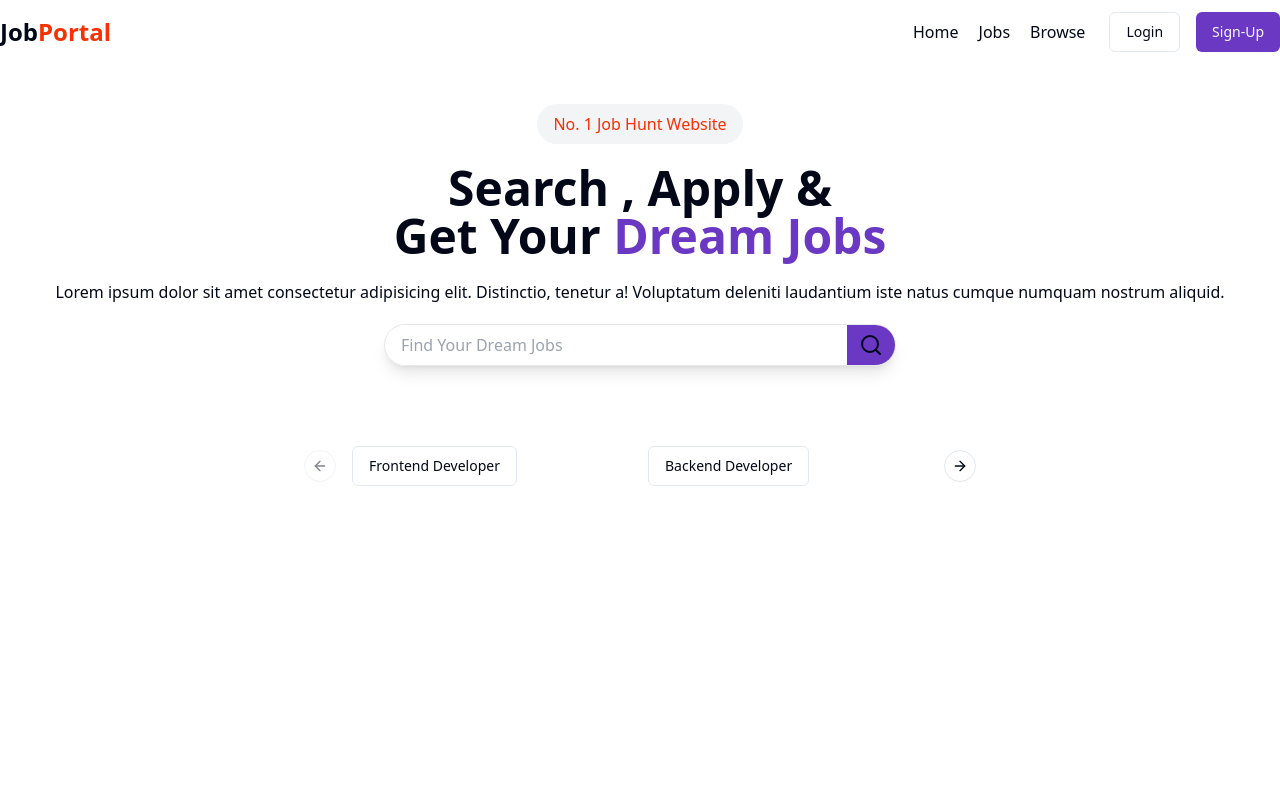
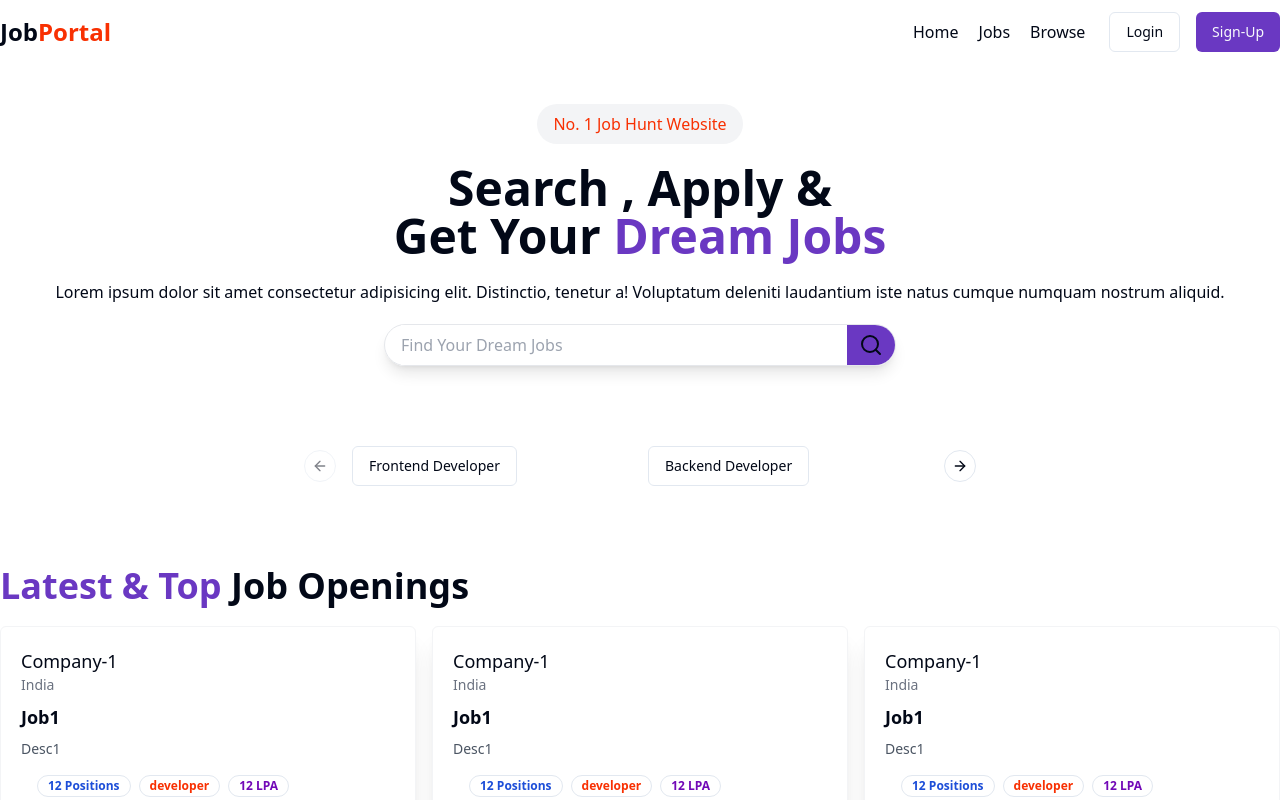
Before and after one commit to iamHarshvardhan10/mern-jobseeking-portal, a React (Vite) app: page / in a window 1280 px wide. Shown: the top 800 px of the page. Built offline with nearby package versions, Linux system fonts and the light colour scheme; no server answers.

Commit message:
create Home LatestJobs page UI

```diff
--- /dev/null
+++ b/src/components/LatestJobs.jsx
@@ -0,0 +1,20 @@
+import LatestJobsCard from "./LatestJobsCard";
+
+const randomJobs = [1, 2, 3, 4, 5, 6, 7, 8];
+
+const LatestJobs = () => {
+  return (
+    <div className="max-w-7xl mx-auto my-20">
+      <h1 className="text-4xl font-bold">
+        <span className="text-[#6A38C2]">Latest & Top</span> Job Openings
+      </h1>
+      <div className="grid grid-cols-3 gap-4 my-5">
+        {randomJobs.slice(0, 6).map((job, index) => (
+          <LatestJobsCard key={index} />
+        ))}
+      </div>
+    </div>
+  );
+};
+
+export default LatestJobs;
--- /dev/null
+++ b/src/components/LatestJobsCard.jsx
@@ -0,0 +1,31 @@
+import { Badge } from "./ui/badge";
+
+const LatestJobsCard = () => {
+  return (
+    <div className="p-5 rounded-md shadow-xl bg-white border border-gray-100 cursor-pointer">
+      <div>
+        <h1 className="font-medium text-lg">Company-1</h1>
+        <p className="text-sm text-gray-500">India</p>
+      </div>
+      <div>
+        <h1 className="font-bold text-lg my-2">Job1</h1>
+        <p className="text-sm text-gray-600">Desc1</p>
+      </div>
+      <div>
+        <div className="flex items-center gap-2 m-4">
+          <Badge className={"text-blue-700 font-bold"} variant="ghost">
+            12 Positions
+          </Badge>
+          <Badge className={"text-[#F83002] font-bold"} variant="ghost">
+            developer
+          </Badge>
+          <Badge className={"text-[#7209b7] font-bold"} variant="ghost">
+            12 LPA
+          </Badge>
+        </div>
+      </div>
+    </div>
+  );
+};
+
+export default LatestJobsCard;
--- a/src/components/shared/Home.jsx
+++ b/src/components/shared/Home.jsx
@@ -1,11 +1,13 @@
 import CategoryCarousel from "../CategoryCarousel";
 import HeroSection from "../HeroSection";
+import LatestJobs from "../LatestJobs";
 
 const Home = () => {
   return (
     <div>
       <HeroSection />
       <CategoryCarousel />
+      <LatestJobs/>
     </div>
   );
 };
--- /dev/null
+++ b/src/components/ui/badge.jsx
@@ -0,0 +1,34 @@
+import * as React from "react"
+import { cva } from "class-variance-authority";
+
+import { cn } from "@/lib/utils"
+
+const badgeVariants = cva(
+  "inline-flex items-center rounded-full border px-2.5 py-0.5 text-xs font-semibold transition-colors focus:outline-none focus:ring-2 focus:ring-ring focus:ring-offset-2",
+  {
+    variants: {
+      variant: {
+        default:
+          "border-transparent bg-primary text-primary-foreground hover:bg-primary/80",
+        secondary:
+          "border-transparent bg-secondary text-secondary-foreground hover:bg-secondary/80",
+        destructive:
+          "border-transparent bg-destructive text-destructive-foreground hover:bg-destructive/80",
+        outline: "text-foreground",
+      },
+    },
+    defaultVariants: {
+      variant: "default",
+    },
+  }
+)
+
+function Badge({
+  className,
+  variant,
+  ...props
+}) {
+  return (<div className={cn(badgeVariants({ variant }), className)} {...props} />);
+}
+
+export { Badge, badgeVariants }
```
